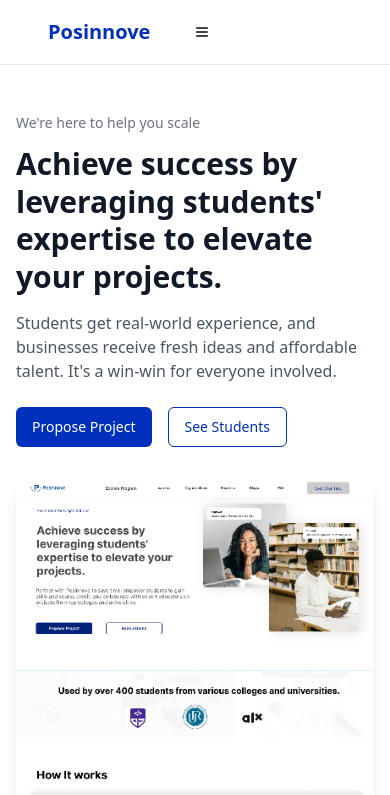
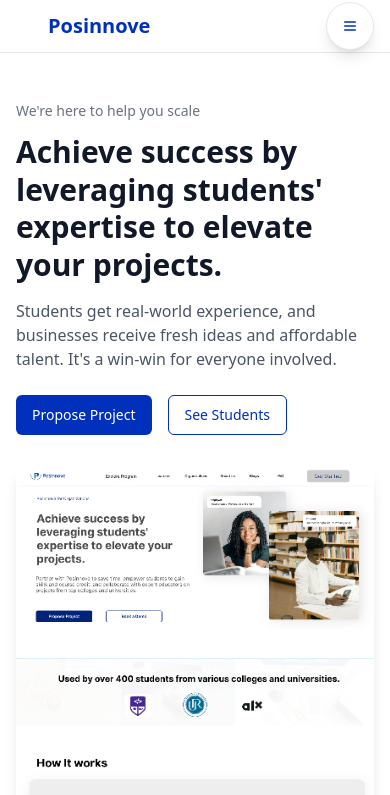
Before and after one commit to ByiringiroUrban/WISE-Academy-e-learning, a React (Vite) app: page / in a window 390 px wide. Shown: the top 795 px of the page. Built offline with nearby package versions, Linux system fonts and the light colour scheme.

Commit message:
Refactor: Mobile navigation button
Improve the mobile navigation button's appearance and placement.

```diff
--- a/src/components/Navbar.tsx
+++ b/src/components/Navbar.tsx
@@ -1,54 +1,70 @@
 
 import React from 'react';
 import { Button } from "@/components/ui/button";
-import { Menu, ChevronDown } from 'lucide-react';
-import { Sheet, SheetContent, SheetTrigger } from "@/components/ui/sheet";
+import { Menu, X } from 'lucide-react';
+import { Sheet, SheetContent, SheetTrigger, SheetClose } from "@/components/ui/sheet";
+import { cn } from "@/lib/utils";
 
 const Navbar = () => {
   return (
-    <header className="w-full px-4 py-3 border-b border-gray-200">
+    <header className="w-full px-4 py-3 border-b border-gray-200 relative">
       <div className="container mx-auto flex items-center justify-between">
-        <div className="flex items-center">
         <a href="/" className="flex items-center mr-8">
           <div className="text-primary font-bold text-xl">Posinnove</div>
         </a>
 
-          {/* Mobile Menu Button */}
-          <Sheet>
-            <SheetTrigger asChild className="md:hidden">
-              <Button variant="ghost" size="icon" className="mr-2">
-                <Menu className="h-5 w-5" />
-                <span className="sr-only">Toggle navigation menu</span>
-              </Button>
-            </SheetTrigger>
-            <SheetContent side="left" className="w-[80%] sm:w-[385px]">
-              <nav className="flex flex-col gap-4 mt-8">
-                <a href="#" className="flex items-center text-sm text-gray-600 hover:text-gray-900">
-                  Explore Program <ChevronDown className="ml-1 h-4 w-4" />
-                </a>
-                <a href="#" className="text-sm text-gray-600 hover:text-gray-900">About</a>
-                <a href="#" className="text-sm text-gray-600 hover:text-gray-900">Blog</a>
-                <a href="#" className="text-sm text-gray-600 hover:text-gray-900">Login</a>
-                <Button variant="outline" className="w-full border-primary text-primary hover:bg-primary hover:text-white">
-                  Get Started
-                </Button>
-              </nav>
-            </SheetContent>
-          </Sheet>
-
         {/* Desktop Navigation */}
         <nav className="hidden md:flex space-x-6">
           <a href="#" className="flex items-center text-sm text-gray-600 hover:text-gray-900">
-              Explore Program <ChevronDown className="ml-1 h-4 w-4" />
+            Explore Program <Menu className="ml-1 h-4 w-4" />
           </a>
           <a href="#" className="text-sm text-gray-600 hover:text-gray-900">About</a>
           <a href="#" className="text-sm text-gray-600 hover:text-gray-900">Blog</a>
           <a href="#" className="text-sm text-gray-600 hover:text-gray-900">Login</a>
         </nav>
-        </div>
+
         <Button variant="outline" className="hidden md:inline-flex border-primary text-primary hover:bg-primary hover:text-white">
           Get Started
         </Button>
+
+        {/* Mobile Menu Button - Positioned Creatively */}
+        <Sheet>
+          <SheetTrigger asChild className="md:hidden absolute top-1/2 right-4 -translate-y-1/2 z-50">
+            <Button
+              variant="ghost"
+              size="icon"
+              className={cn(
+                "rounded-full shadow-lg bg-white border border-gray-200 hover:bg-gray-50 transition-all duration-300",
+                "w-12 h-12 flex items-center justify-center hover:scale-105 active:scale-95"
+              )}
+            >
+              <Menu className="h-6 w-6 text-primary" />
+              <span className="sr-only">Open navigation menu</span>
+            </Button>
+          </SheetTrigger>
+          <SheetContent side="right" className="w-[80%] sm:w-[385px]">
+            <div className="flex flex-col h-full">
+              <SheetClose asChild className="absolute top-4 right-4">
+                <Button variant="ghost" size="icon">
+                  <X className="h-6 w-6" />
+                </Button>
+              </SheetClose>
+
+              <nav className="flex flex-col gap-4 mt-16">
+                <a href="#" className="flex items-center text-sm text-gray-600 hover:text-primary">
+                  Explore Program <Menu className="ml-1 h-4 w-4" />
+                </a>
+                <a href="#" className="text-sm text-gray-600 hover:text-primary">About</a>
+                <a href="#" className="text-sm text-gray-600 hover:text-primary">Blog</a>
+                <a href="#" className="text-sm text-gray-600 hover:text-primary">Login</a>
+
+                <Button variant="default" className="mt-4 w-full">
+                  Get Started
+                </Button>
+              </nav>
+            </div>
+          </SheetContent>
+        </Sheet>
       </div>
     </header>
   );
```
Lines whose indentation alone changed are shown as unchanged.
